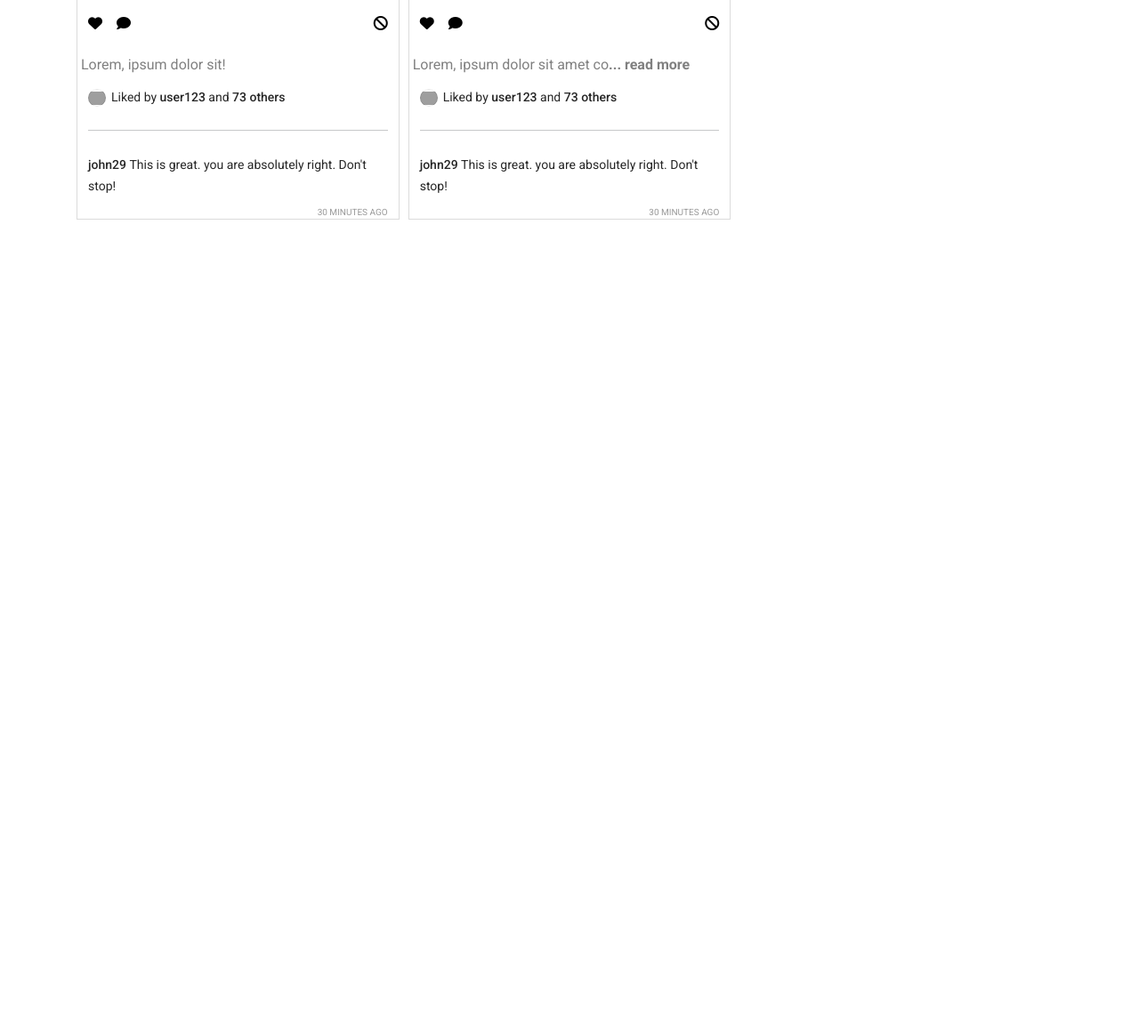
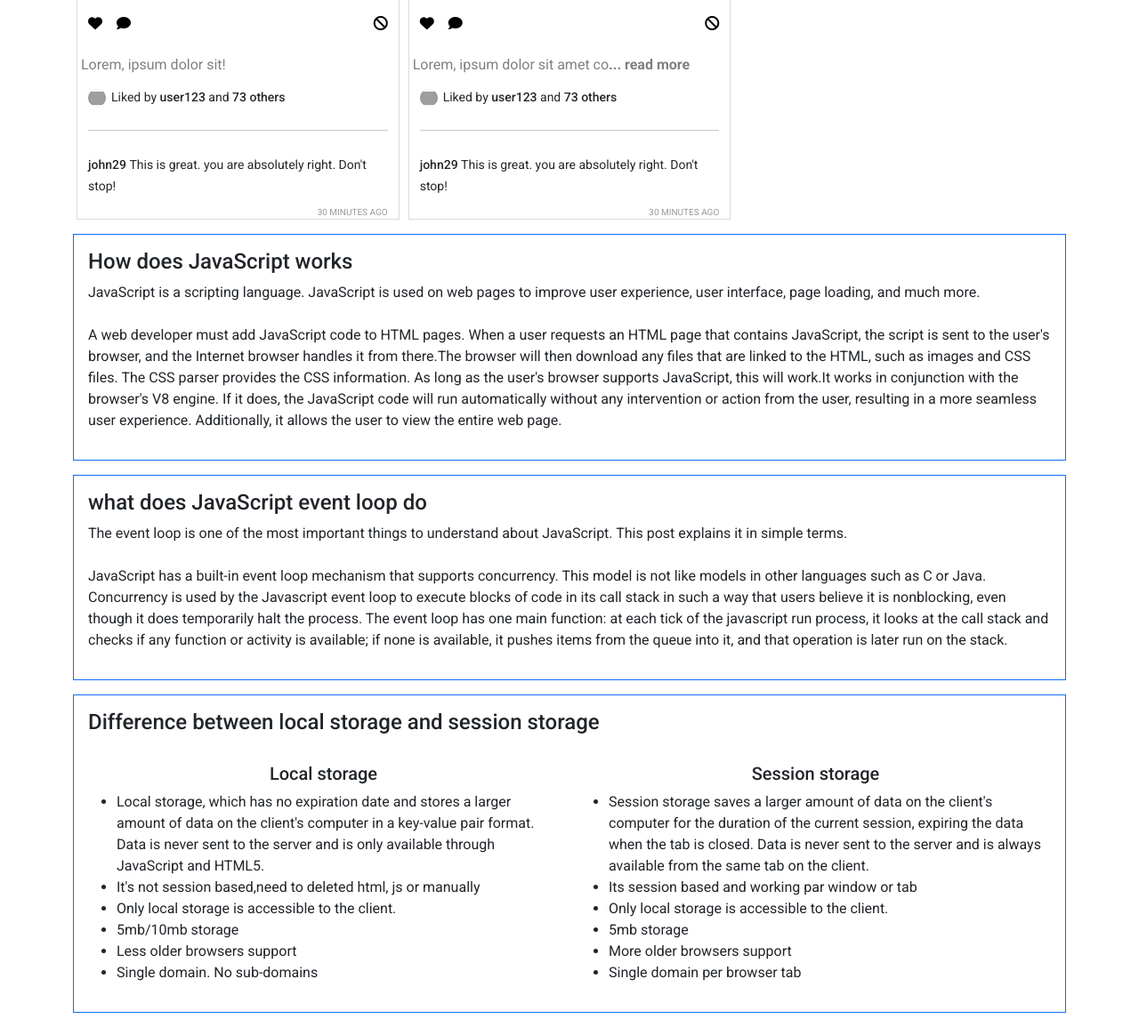
Before and after one commit to AB-Siddique278/-insta-shohor-7, a plain HTML site: page index.html in a window 1280 px wide. Shown: the part 1285-2440 px from the top of the page at 89% size. Before the commit the page ends 1548 px from the top, so only its background shows below. Drawn offline with nearby package versions, Linux system fonts and the light colour scheme; grey boxes are pictures that could not be loaded.

Commit message:
Add question Ans

```diff
--- a/index.html
+++ b/index.html
@@ -79,6 +79,68 @@
         </main>
 
 
+        <section class="container">
+
+           <div>
+            <div class="border border-primary mb-3 p-3">
+                <h4>How does JavaScript works</h4>
+
+                <p>
+                    JavaScript is a scripting language. JavaScript is used on web pages to improve user experience, user interface, page loading, and much more. <br> <br>
+
+                    A web developer must add JavaScript code to HTML pages. When a user requests an HTML page that contains JavaScript, the script is sent to the user's browser, and the Internet browser handles it from there.The browser will then download any files that are linked to the HTML, such as images and CSS files. The CSS parser provides the CSS information. As long as the user's browser supports JavaScript, this will work.It works in conjunction with the browser's V8 engine. If it does, the JavaScript code will run automatically without any intervention or action from the user, resulting in a more seamless user experience. Additionally, it allows the user to view the entire web page.
+
+                </p>
+
+            </div>
+            <div class="border border-primary mb-3 p-3">
+                <h4>what does JavaScript event loop do</h4>
+                <p>The event loop is one of the most important things to understand about JavaScript. This post    explains it in simple terms. <br> <br>
+
+                    JavaScript has a built-in event loop mechanism that supports concurrency. This model is not like models in other languages such as C or Java. Concurrency is used by the Javascript event loop to execute blocks of code in its call stack in such a way that users believe it is nonblocking, even though it does temporarily halt the process. The event loop has one main function: at each tick of the javascript run process, it looks at the call stack and checks if any function or activity is available; if none is available, it pushes items from the queue into it, and that operation is later run on the stack.
+                    </p>
+            </div>
+            <div>
+
+
+                <div class="mt-3 border border-primary mb-3 p-3">
+                    <h4>Difference between local storage and session storage</h4>
+                    <br>
+                    <div class="row">
+                        <div class="col-sm-6">
+                            <h5 class="text-center">Local storage</h5>
+
+                             <ul>
+                                    <li>Local storage, which has no expiration date and stores a larger amount of data on the client's computer in a key-value pair format. Data is never sent to the server and is only available through JavaScript and HTML5.</li>
+                                    <li>It's not session based,need to deleted html, js or manually</li>
+                                    <li>Only local storage is accessible to the client.</li>
+                                    <li>5mb/10mb storage</li>
+                                    <li>Less older browsers support </li>
+                                    <li>Single domain. No sub-domains</li>
+                            </ul>
+                        </div>
+                        <div class="col-sm-6">
+                            <h5 class="text-center">Session storage</h5>
+
+                            <ul>
+                                        <li>Session storage saves a larger amount of data on the client's computer for the duration of the current session, expiring the data when the tab is closed. Data is never sent to the server and is always available from the same tab on the client.</li>
+                                    <li>Its session based and working par window or tab</li>
+                                    <li>Only local storage is accessible to the client.</li>
+                                    <li>5mb storage</li>
+                                    <li>More older browsers support</li>
+                                    <li>Single domain per browser tab</li>
+                            </ul>
+
+                        </div>
+
+                    </div>
+                </div>
+            </div>
+           </div>
+        </section>
+
+
+
 
         <footer>
 
```
Also changed, not shown: js/app.js (line endings or trailing spaces).
